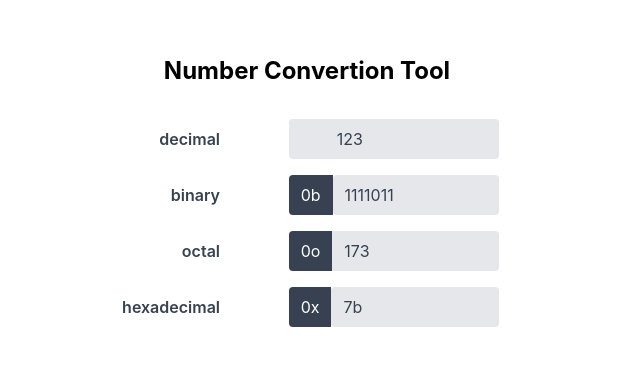
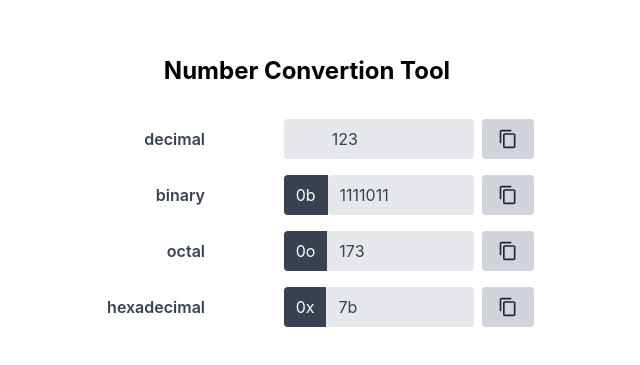
Before and after one commit to jonz94/little-tools, a Vue app: page / in a window 1280 px wide. Shown: the part 209-574 px from the top of the page, without its empty margins (333-973 px from the left). Built offline with nearby package versions, Linux system fonts and the light colour scheme.

Commit message:
✨ feat: add `copy to clipboard` button

```diff
--- a/src/App.vue
+++ b/src/App.vue
@@ -17,6 +17,7 @@
         type="text"
         class="w-full h-10 px-3 pl-12 pr-2 leading-tight text-gray-700 bg-gray-200 rounded appearance-none focus:outline-none focus:shadow-outline"
       />
+      <Button @copy="copyToClipboard(decimal)"></Button>
     </div>
 
     <label
@@ -36,6 +37,7 @@
         type="text"
         class="w-full h-10 px-3 py-2 leading-tight text-gray-700 bg-gray-200 rounded appearance-none focus:outline-none focus:shadow-outline"
       />
+      <Button @copy="copyToClipboard(binary)"></Button>
     </div>
 
     <label
@@ -55,6 +57,7 @@
         type="text"
         class="w-full h-10 px-3 py-2 leading-tight text-gray-700 bg-gray-200 rounded-tr rounded-br appearance-none focus:outline-none focus:shadow-outline"
       />
+      <Button @copy="copyToClipboard(octal)"></Button>
     </div>
 
     <label
@@ -74,12 +77,14 @@
         type="text"
         class="w-full h-10 px-3 py-2 leading-tight text-gray-700 bg-gray-200 rounded appearance-none focus:outline-none focus:shadow-outline"
       />
+      <Button @copy="copyToClipboard(hexadecimal)"></Button>
     </div>
   </div>
 </template>
 
 <script lang="ts">
 import { defineComponent } from 'vue';
+import Button from './components/Button.vue';
 
 function fromDecimal(decimal: string, base: number) {
   return Number(decimal).toString(base);
@@ -91,6 +96,9 @@ function toDecimal(input: string, base: number) {
 
 export default defineComponent({
   name: 'App',
+  components: {
+    Button,
+  },
   data() {
     return {
       decimal: '123',
@@ -171,6 +179,21 @@ export default defineComponent({
       this.binary = fromDecimal(this.decimal, 2);
       this.octal = fromDecimal(this.decimal, 8);
     },
+    async copyToClipboard(text: string) {
+      if (
+        typeof navigator === 'undefined' ||
+        !navigator.clipboard ||
+        !navigator.clipboard.writeText
+      ) {
+        console.error('Writting to clipboard not supported in this browser');
+      }
+
+      try {
+        await navigator.clipboard.writeText(text);
+      } catch (error) {
+        console.error(error);
+      }
+    },
   },
 });
 </script>
--- /dev/null
+++ b/src/components/Button.vue
@@ -0,0 +1,19 @@
+<template>
+  <button
+    @click="$emit('copy')"
+    class="inline-flex items-center px-4 py-2 ml-2 font-bold text-gray-800 bg-gray-300 rounded hover:bg-gray-400"
+  >
+    <slot><MdiContentCopyIcon></MdiContentCopyIcon></slot>
+  </button>
+</template>
+
+<script lang="ts">
+import MdiContentCopyIcon from './icons/MdiContentCopyIcon.vue';
+
+export default {
+  name: 'Button',
+  components: {
+    MdiContentCopyIcon,
+  },
+};
+</script>
--- /dev/null
+++ b/src/components/icons/MdiContentCopyIcon.vue
@@ -0,0 +1,15 @@
+
+<template>
+  <svg width="1.25rem" height="1.25rem" viewBox="0 0 24 24">
+    <path
+      d="M19 21H8V7h11m0-2H8a2 2 0 0 0-2 2v14a2 2 0 0 0 2 2h11a2 2 0 0 0 2-2V7a2 2 0 0 0-2-2m-3-4H4a2 2 0 0 0-2 2v14h2V3h12V1z"
+      fill="currentColor"
+    ></path>
+  </svg>
+</template>
+
+<script>
+export default {
+  name: 'MdiContentCopyIcon',
+};
+</script>
```
